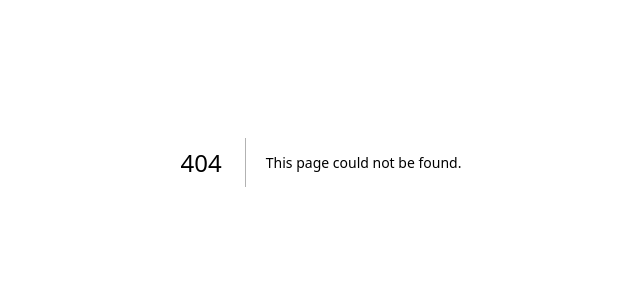
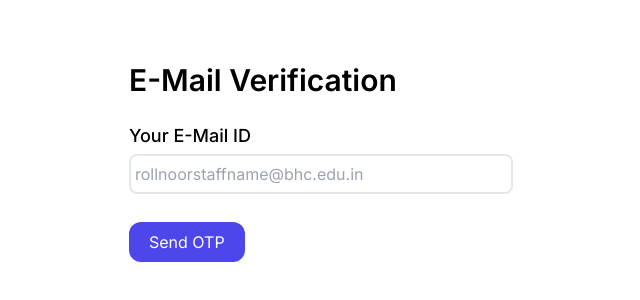
Before and after one commit to thequantumquirk/atms-heber, a Next.js app: page /verifyMail in a window 1280 px wide. Before the commit this address had no page. Shown: the part 238-538 px from the top of the page, without its empty margins (319-959 px from the left). Built offline with nearby package versions, Linux system fonts and the light colour scheme.

Commit message:
Verification and ResetPassword UI

```diff
--- /dev/null
+++ b/src/app/forgotPassword/page.tsx
@@ -0,0 +1,21 @@
+import React from 'react'
+
+type Props = {}
+
+const resetPassword = (props: Props) => {
+    return (
+        <div className=' flex gap-20 flex-col justify-center items-center h-[80vh]'>
+
+            <div className='w-[35vw] p-8'>
+                <h1 className='text-3xl font-semibold mb-6'> Reset Password</h1>
+                <label className='text-lg font-medium'>Old Password</label><br></br>
+                <input className="border-2 border-grey-400 rounded-lg my-1 h-10 w-full p-1" type="text" name="oldPassword" id="oldPassword"></input><br></br>
+                <label className='text-lg font-medium'>New Password</label><br></br>
+                <input className="border-2 border-grey-400 rounded-lg my-1 h-10 w-full" type="text" name="newPassword" id="newPassword"></input><br></br>
+                <button className='bg-[#4d47eb] text-white px-5 py-2 mt-6 rounded-xl p-1'> Confirm</button>
+            </div>
+        </div>
+    )
+}
+
+export default resetPassword
--- a/src/app/globals.css
+++ b/src/app/globals.css
@@ -8,6 +8,22 @@
     --background-end-rgb: 255, 255, 255;
 }
 
-body {
+body {}
 
+.EaseFadeIn {
+    animation: FadeIn 1s
 }
+
+@keyframes FadeIn {
+    0% {
+        opacity: 0;
+    }
+
+    25% {
+        opacity: 0;
+    }
+
+    100% {
+        opacity: 1;
+    }
+}
--- /dev/null
+++ b/src/app/verifyMail/page.tsx
@@ -0,0 +1,33 @@
+'use client'
+
+import React, { useState } from 'react'
+
+type Props = {}
+
+const VerifyMail = (props: Props) => {
+    const [display, setdisplay] = useState('hidden')
+    const [Div1, setDiv1] = useState('')
+    function sendOTP() {
+        setDiv1('transition-transform duration-500 transform -translate-y-20 h-20')
+        setdisplay('block')
+    }
+    return (
+        <div className=' flex gap-20 flex-col justify-center items-center h-[100vh]'>
+            <div className='w-[35vw] p-8'>
+                <div className={`${Div1} my-14 MoveUp`}>
+                    <h1 className='text-3xl font-semibold mb-6'>E-Mail Verification</h1>
+                    <label className='text-lg font-medium'>Your E-Mail ID</label><br></br>
+                    <input className="border-2 border-grey-400 rounded-lg my-1 p-1 h-10 w-full" type="mail" placeholder="rollnoorstaffname@bhc.edu.in"></input><br></br>
+                    <button onClick={() => { sendOTP() }} className='bg-[#4d47eb] text-white px-5 py-2 mt-6 rounded-xl'>Send OTP</button><br></br>
+                </div>
+                <div id="OTPSection" className={`${display} EaseFadeIn`}>
+                    <label className='text-lg font-medium'> OTP </label>
+                    <input className="border-2 p-1 border-grey-400 rounded-lg my-1 h-10 w-full" type="number" placeholder='Enter OTP'></input><br></br>
+                    <button className='bg-[#4d47eb] text-white px-5 py-2 mt-6 rounded-xl'>Submit</button>
+                </div>
+            </div>
+        </div>
+    )
+}
+
+export default VerifyMail
--- /dev/null
+++ b/src/components/Navbar.tsx
@@ -0,0 +1,13 @@
+import React from 'react'
+
+type Props = {}
+
+const Navbar = (props: Props) => {
+    return (
+        <div>
+
+        </div>
+    )
+}
+
+export default Navbar
--- /dev/null
+++ b/src/utilities/styles.tsx
@@ -0,0 +1,2 @@
+export const label = "text-lg font-medium"
+export const input = "h-10 w-full"
```
Also changed, not shown: src/app/Login/page.tsx (+5 -5 lines), src/app/SignUp/page.tsx (+1 -10 lines).
